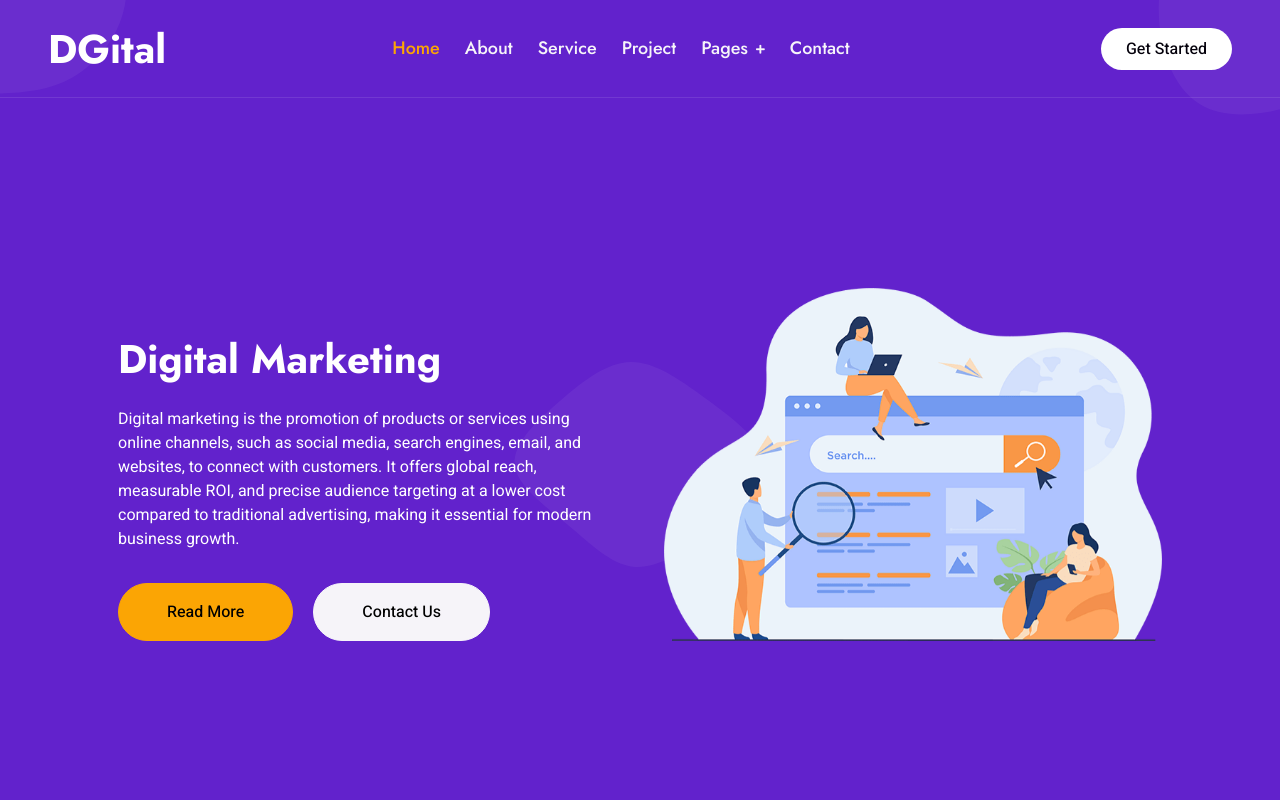
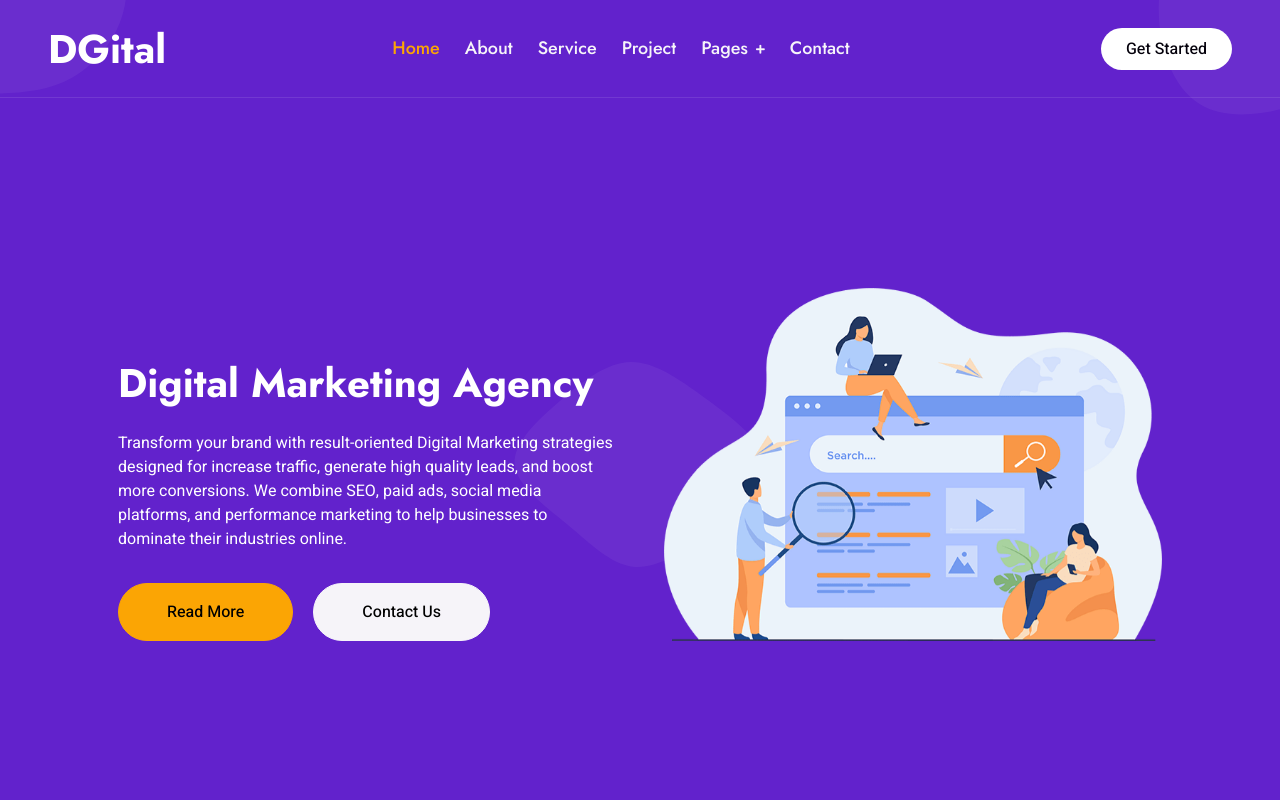
Before and after one commit to shaintrainer/10---1-batch, a plain HTML site: page index.html in a window 1280 px wide. Shown: the top 800 px of the page. Drawn offline with nearby package versions, Linux system fonts and the light colour scheme.

Commit message:
Update index.html

```diff
--- a/index.html
+++ b/index.html
@@ -77,8 +77,8 @@
                 <div class="container px-lg-5">
                     <div class="row g-5 align-items-end">
                         <div class="col-lg-6 text-center text-lg-start">
-                            <h1 class="text-white mb-4 animated slideInDown">Digital Marketing</h1>
-                            <p class="text-white pb-3 animated slideInDown">Digital marketing is the promotion of products or services using online channels, such as social media, search engines, email, and websites, to connect with customers. It offers global reach, measurable ROI, and precise audience targeting at a lower cost compared to traditional advertising, making it essential for modern business growth.</p>
+                            <h1 class="text-white mb-4 animated slideInDown">Digital Marketing Agency </h1>
+                            <p class="text-white pb-3 animated slideInDown">Transform your brand with result-oriented Digital Marketing strategies designed for increase traffic, generate high quality leads, and boost more conversions. We combine SEO, paid ads, social media platforms, and performance marketing to help businesses to dominate their industries online.</p>
                             <a href="" class="btn btn-secondary py-sm-3 px-sm-5 rounded-pill me-3 animated slideInLeft">Read More</a>
                             <a href="" class="btn btn-light py-sm-3 px-sm-5 rounded-pill animated slideInRight">Contact Us</a>
                         </div>
```
